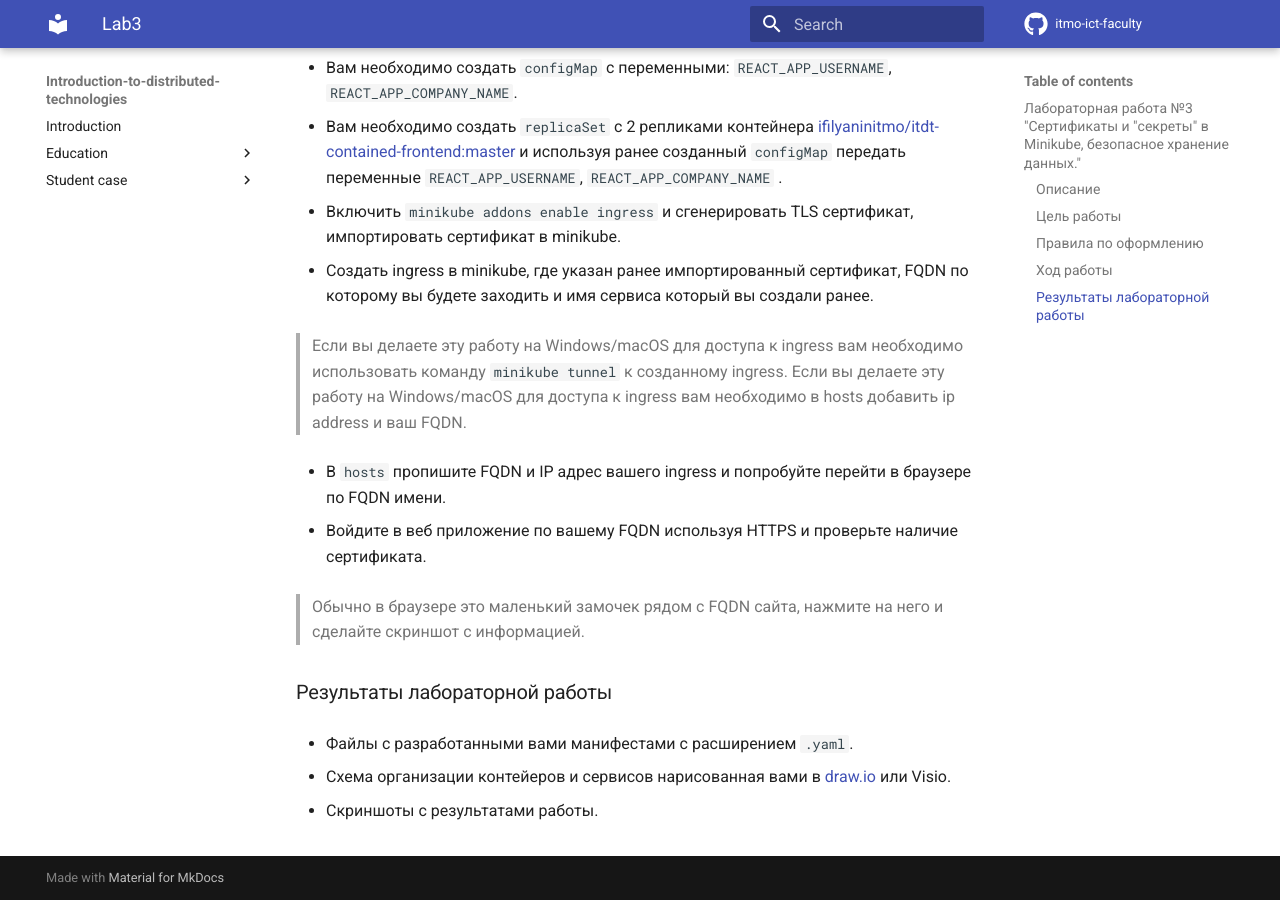
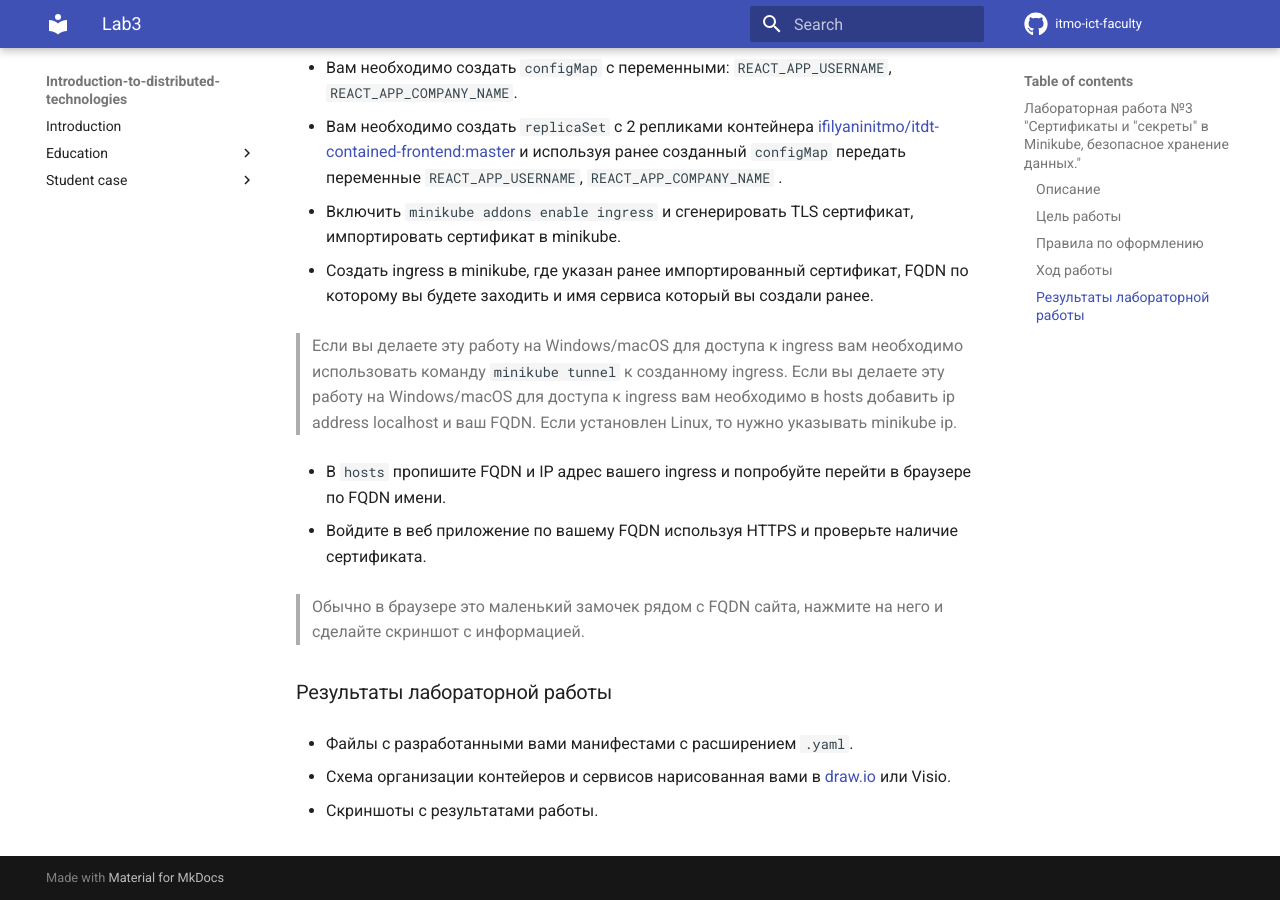
Before and after one commit to itmo-ict-faculty/introduction-to-distributed-technologies, an MkDocs documentation site: the page built from docs/education/labs2023_2024/lab3/lab3.md, in a window 1280 px wide and 900 px high, scrolled down 627 px. Built offline with MkDocs 1.6.1 and Material for MkDocs 9.7.7, drawn with Linux system fonts in a browser that asks for light colours; comment, search, counter and statistics services are not loaded.

Commit message:
fix info about ip addresses in lab3
Information about ip addresses wasn't full and could be misleading.

```diff
--- a/docs/education/labs2023_2024/lab3/lab3.md
+++ b/docs/education/labs2023_2024/lab3/lab3.md
@@ -21,7 +21,7 @@
 - Создать ingress в minikube, где указан ранее импортированный сертификат, FQDN по которому вы будете заходить и имя сервиса который вы создали ранее.
 
 > Если вы делаете эту работу на Windows/macOS для доступа к ingress вам необходимо использовать команду `minikube tunnel` к созданному ingress.
-> Если вы делаете эту работу на Windows/macOS для доступа к ingress вам необходимо в hosts добавить ip address и ваш FQDN.
+> Если вы делаете эту работу на Windows/macOS для доступа к ingress вам необходимо в hosts добавить ip address localhost и ваш FQDN. Если установлен Linux, то нужно указывать minikube ip.
 
 - В `hosts` пропишите FQDN и IP адрес вашего ingress и попробуйте перейти в браузере по FQDN имени.
 
```
